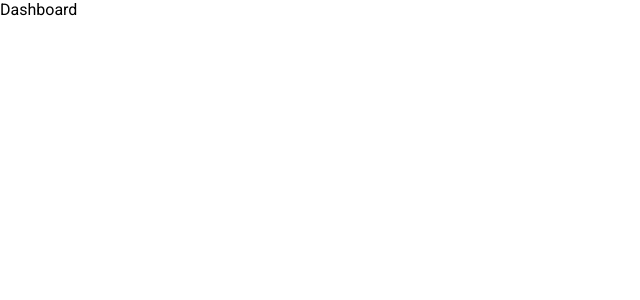
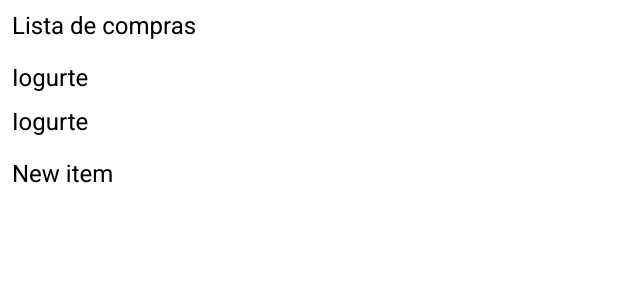
Before and after one commit to atreib/listeiv2, a React (Create React App) app: page / in a window 1280 px wide. Shown: the top 300 px of the page, without its empty margins (0-640 px from the left). Built offline with nearby package versions, Linux system fonts and the light colour scheme.

Commit message:
feat: created todo list layout structure

```diff
--- a/src/components/pages/dashboard/DashboardPage.styles.tsx
+++ b/src/components/pages/dashboard/DashboardPage.styles.tsx
@@ -1,8 +1,31 @@
 import styled from 'styled-components';
 
-export const Container = styled.div`
+export const ShoppingList = styled.div`
   margin: 0;
   padding: 0;
   wisth: 100%;
   display: flex;
+  flex-direction: column;
+  align-items: stretch;
 `;
+
+export const ListTitle = styled.div`
+  padding: 12px;
+  font-size: 1.5rem;
+`;
+
+export const List = styled.ul`
+  margin: 0;
+  padding: 4px 12px;
+  list-styled-type: none;
+`;
+
+export const Product = styled.li`
+  padding: 8px 0px;
+  font-size: 1.5rem;
+`;
+
+export const NewProduct = styled.div`
+  padding: 12px;
+  font-size: 1.5rem;
+`;
--- a/src/components/pages/dashboard/DashboardPage.tsx
+++ b/src/components/pages/dashboard/DashboardPage.tsx
@@ -1,8 +1,25 @@
 import React from 'react';
-import { Container } from './DashboardPage.styles';
+import { ShoppingList, ListTitle, NewProduct, List, Product } from './DashboardPage.styles';
 
 export const DashboardPage = () => {
-  return <Container>Dashboard</Container>;
+  const __mock_product__ = {
+    label: 'Iogurte',
+    quantity: 2,
+    unityPrice: 12.5,
+    totalPrice: 25.0,
+  };
+
+  const __mock_list__ = [__mock_product__, __mock_product__];
+
+  return (
+    <ShoppingList>
+      <ListTitle>Lista de compras</ListTitle>
+      <div>
+        <List>{__mock_list__ && __mock_list__.map((product, i) => <Product key={i}>{product.label}</Product>)}</List>
+      </div>
+      <NewProduct>New item</NewProduct>
+    </ShoppingList>
+  );
 };
 
 export default DashboardPage;
```
